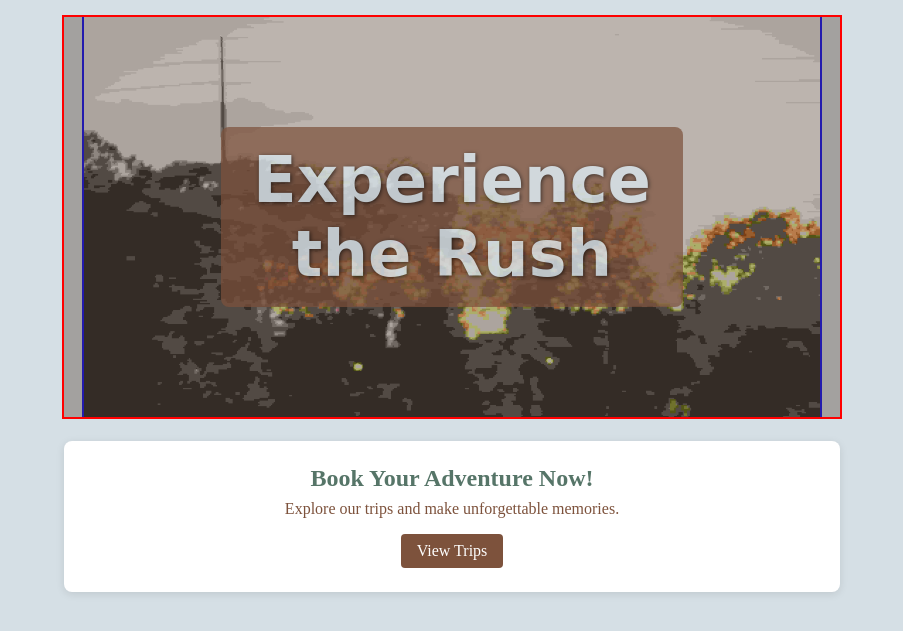
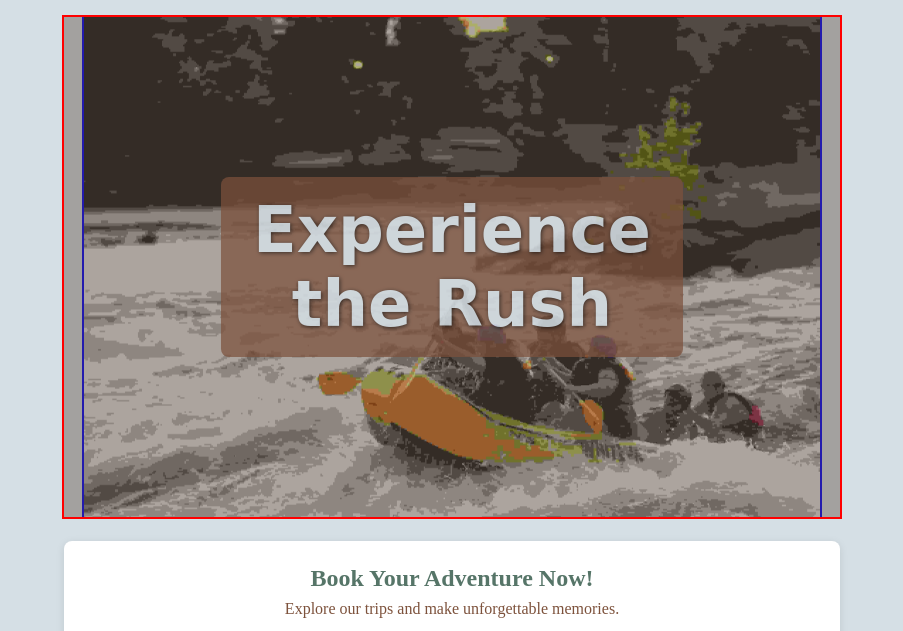
Before and after one commit to Tjg9265/wdd130, a plain HTML site: page wwr/index.html in a window 1280 px wide. Shown: the part 115-746 px from the top of the page, without its empty margins (188-1091 px from the left). Drawn offline with Linux system fonts and the light colour scheme.

Commit message:
css update

```diff
--- a/wwr/styles/rafting.css
+++ b/wwr/styles/rafting.css
@@ -209,18 +209,19 @@ footer .socialmedia a img{
     padding-bottom: 20px;
     text-align: center;
     color: var(--accent2-color);
-    height: 400px;
+    max-height: 500px;
     overflow: hidden;
     width: 100%;
     max-width: 100%;
     margin: 0 auto;
+    overflow: hidden;
 }
 
 .hero img {
     float: none;
     width: 100%;
     display: block;
-    height: auto;
+    max-height: 500px;
     object-fit: cover;
     margin: 0 auto;
 }
```
